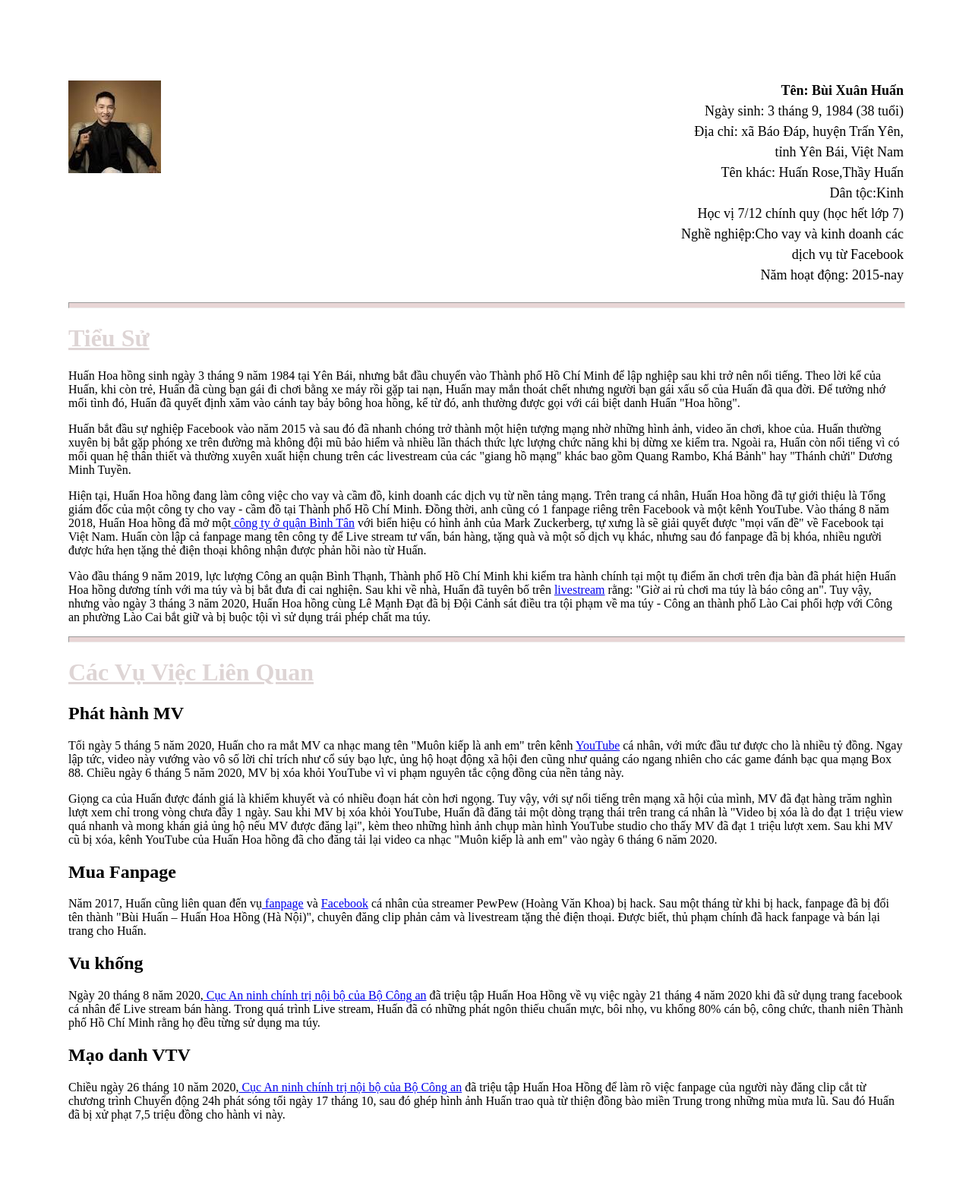
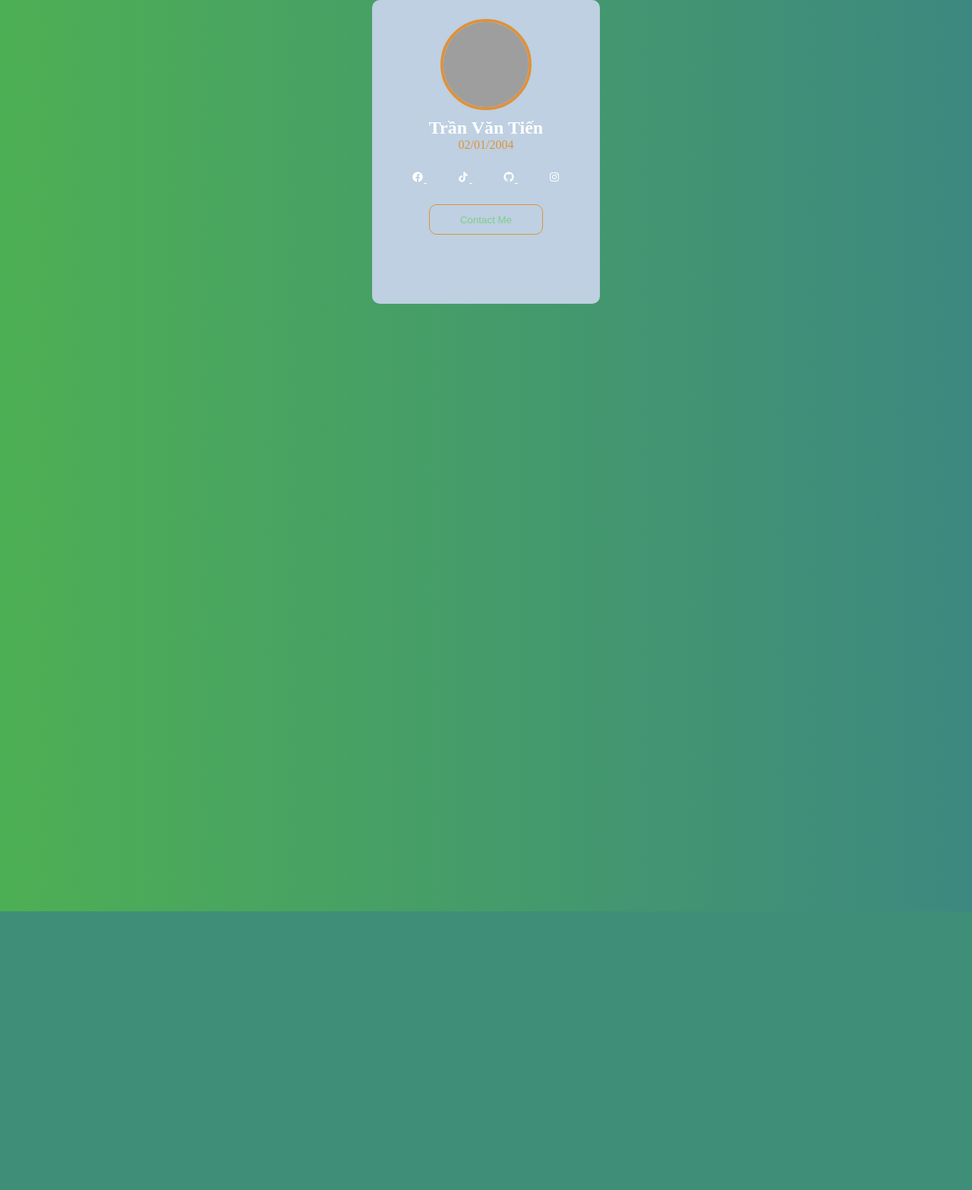
Before and after one commit to Trantien03/T2210M-HCJS, a PHP site: page /HTML/demo1.html in a window 1280 px wide. Shown: the whole page at 76% size. After the commit the page ends 1200 px from the top, so only its background shows below. Run offline with PHP 8.4, Linux system fonts and the light colour scheme; grey boxes are pictures that could not be loaded.

Commit message:
up code web

```diff
--- a/CSS/demo3.css
+++ b/CSS/demo3.css
@@ -1,17 +1,75 @@
-h1{
-    color: #d728de;
+@import url('https://fonts.googleapis.com/css2? family= Roboto:wght@300 & display=swap');
+:root{
+    --primary-color: #de923c;
+}
+*{
+    margin:0;
+    padding:0;
+    box-sizing: border-box;
+}
+body{
+    height:150vh;
+    background: linear-gradient(to right, #4daf54, #3d8880);
+    display: flex;
+    justify-content: center;
+    /*font-family: "Poppins";*/
+    color: white;
+}
+.card{
+    width:300px;
+    height: 400px;
+    background: #bed0e1;
+    border-radius: 10px;
     text-align: center;
+    justify-content: center;
+    overflow: hidden;
 }
 img{
-    max-width: 75%;
-    text-align: center;
+    object-fit: cover;
+    width: 100%;
+    height: 100%;
+    object-position: center;
 }
-div{
-    text-align: center;
-    width:25%;
-    float: left;
-    margin: 15px 15px 15px 15px;
-    padding: 10px;
-    box-sizing: border-box;
-    background-color: #42403e;
+.card_img{
+    width: 120px;
+    height: 120px;
+    border: 4px solid var(--primary-color);
+    border-radius: 50%;
+    overflow: hidden;
+    margin: 0 auto;
+    transform: translateY(25px);
 }
+.card h2{
+    margin-top: 35px;
+
+
+}
+.card p{
+    color: var(--primary-color);
+}
+.card_social{
+    margin: 25px 0;
+}
+.card_social a{
+    color: white;
+    margin: 25px 20px;
+}
+.card button{
+    width: 150px;
+    height: 40px;
+    border: 1px solid var(--primary-color);
+    background: transparent;
+    color: #7fcc8c;
+    border-radius: 10px;
+    transition:0.5s;
+}
+.card button:hover{
+    background: #f2726a;
+}
+.card_img:hover{
+    width: 100%;
+    height: 100%;
+    border-radius: unset;
+    transform: unset;
+    border: none;
+}
--- /dev/null
+++ b/HTML/demo1.html
@@ -0,0 +1,34 @@
+<!DOCTYPE html>
+<html lang="en">
+<head>
+    <meta charset="UTF-8">
+    <title>Trang chủ</title>
+    <link href='https://unpkg.com/boxicons@2.1.4/css/boxicons.min.css' rel='stylesheet'>
+    <link rel="stylesheet" href="/CSS/demo3.css">
+
+</head>
+<body>
+<div class="card">
+    <div class="card_img">
+        <img src="../images1/ảnh3.jpg" alt="">
+    </div>
+    <h2>Trần Văn Tiến</h2>
+    <p>02/01/2004</p>
+    <div class="card_social">
+        <a href="https://www.facebook.com/profile.php?id=100034954598130">
+            <i class='bx bxl-facebook-circle'></i>
+        </a>
+        <a href="https://www.tiktok.com/@tienkhonglui22">
+            <i class='bx bxl-tiktok'></i>
+        </a>
+        <a href="https://github.com/Trantien03">
+            <i class='bx bxl-github'></i>
+        </a>
+        <a href="http://www.instagram.com/tienvantran2003">
+            <i class='bx bxl-instagram' ></i>
+        </a>
+    </div>
+    <button> Contact Me</button>
+</div>
+</body>
+</html>
--- a/demo1.html
+++ /dev/null
@@ -1,46 +0,0 @@
-<!DOCTYPE html>
-<html lang="en">
-<head>
-    <meta charset="UTF-8">
-    <title>Bài tập</title>
-    <link rel="stylesheet" href="CSS/main2.css">
-</head>
-<body>
-<div style="height: 300px;width: auto">
-    <p style="width: 122px; float: left">
-        <img width="122" src="images1/ảnh3.jpeg" alt="Bùi Xuấn Huấn">
-     </p>
-    <ul>
-        <li style="font-weight: 600">Tên: Bùi Xuân Huấn</li>
-        <li>Ngày sinh: 3 tháng 9, 1984 (38 tuổi) </li>
-        <li>Địa chỉ: xã Báo Đáp, huyện Trấn Yên, tỉnh Yên Bái, Việt Nam </li>
-        <li>Tên khác: Huấn Rose,Thầy Huấn</li>
-        <li>Dân tộc:Kinh</li>
-        <li>Học vị	7/12 chính quy (học hết lớp 7)</li>
-        <li>Nghề nghiệp:Cho vay và kinh doanh các dịch vụ từ Facebook</li>
-        <li>Năm hoạt động:	2015-nay</li>
-    </ul>
-</div>
-<hr>
-<div>
-     <h1>Tiểu sử</h1>
-     <p>Huấn Hoa hồng sinh ngày 3 tháng 9 năm 1984 tại Yên Bái, nhưng bắt đầu chuyển vào Thành phố Hồ Chí Minh để lập nghiệp sau khi trở nên nổi tiếng. Theo lời kể của Huấn, khi còn trẻ, Huấn đã cùng bạn gái đi chơi bằng xe máy rồi gặp tai nạn, Huấn may mắn thoát chết nhưng người bạn gái xấu số của Huấn đã qua đời. Để tưởng nhớ mối tình đó, Huấn đã quyết định xăm vào cánh tay bảy bông hoa hồng, kể từ đó, anh thường được gọi với cái biệt danh Huấn "Hoa hồng".</p>
-     <p>Huấn bắt đầu sự nghiệp Facebook vào năm 2015 và sau đó đã nhanh chóng trở thành một hiện tượng mạng nhờ những hình ảnh, video ăn chơi, khoe của. Huấn thường xuyên bị bắt gặp phóng xe trên đường mà không đội mũ bảo hiểm và nhiều lần thách thức lực lượng chức năng khi bị dừng xe kiểm tra. Ngoài ra, Huấn còn nổi tiếng vì có mối quan hệ thân thiết và thường xuyên xuất hiện chung trên các livestream của các "giang hồ mạng" khác bao gồm Quang Rambo, Khá Bảnh" hay "Thánh chửi" Dương Minh Tuyền.</p>
-    <p>Hiện tại, Huấn Hoa hồng đang làm công việc cho vay và cầm đồ, kinh doanh các dịch vụ từ nền tảng mạng. Trên trang cá nhân, Huấn Hoa hồng đã tự giới thiệu là Tổng giám đốc của một công ty cho vay - cầm đồ tại Thành phố Hồ Chí Minh. Đồng thời, anh cũng có 1 fanpage riêng trên Facebook và một kênh YouTube. Vào tháng 8 năm 2018, Huấn Hoa hồng đã mở một<a href="https://google.com"> công ty ở quận Bình Tân</a> với biển hiệu có hình ảnh của Mark Zuckerberg, tự xưng là sẽ giải quyết được "mọi vấn đề" về Facebook tại Việt Nam. Huấn còn lập cả fanpage mang tên công ty để Live stream tư vấn, bán hàng, tặng quà và một số dịch vụ khác, nhưng sau đó fanpage đã bị khóa, nhiều người được hứa hẹn tặng thẻ điện thoại không nhận được phản hồi nào từ Huấn.</p>
-     <p>Vào đầu tháng 9 năm 2019, lực lượng Công an quận Bình Thạnh, Thành phố Hồ Chí Minh khi kiểm tra hành chính tại một tụ điểm ăn chơi trên địa bàn đã phát hiện Huấn Hoa hồng dương tính với ma túy và bị bắt đưa đi cai nghiện. Sau khi về nhà, Huấn đã tuyên bố trên <a href="https://google.com">livestream</a> rằng: "Giờ ai rủ chơi ma túy là báo công an". Tuy vậy, nhưng vào ngày 3 tháng 3 năm 2020, Huấn Hoa hồng cùng Lê Mạnh Đạt đã bị Đội Cảnh sát điều tra tội phạm về ma túy - Công an thành phố Lào Cai phối hợp với Công an phường Lào Cai bắt giữ và bị buộc tội vì sử dụng trái phép chất ma túy.</p>
-</div>
-<hr>
-<div>
-    <h1>Các vụ việc liên quan</h1>
-    <h2>Phát hành MV</h2>
-         <p>Tối ngày 5 tháng 5 năm 2020, Huấn cho ra mắt MV ca nhạc mang tên "Muôn kiếp là anh em" trên kênh <a href="https://google.com">YouTube</a> cá nhân, với mức đầu tư được cho là nhiều tỷ đồng. Ngay lập tức, video này vướng vào vô số lời chỉ trích như cổ súy bạo lực, ủng hộ hoạt động xã hội đen cũng như quảng cáo ngang nhiên cho các game đánh bạc qua mạng Box 88. Chiều ngày 6 tháng 5 năm 2020, MV bị xóa khỏi YouTube vì vi phạm nguyên tắc cộng đồng của nền tảng này.</p>
-         <p>Giọng ca của Huấn được đánh giá là khiếm khuyết và có nhiều đoạn hát còn hơi ngọng. Tuy vậy, với sự nổi tiếng trên mạng xã hội của mình, MV đã đạt hàng trăm nghìn lượt xem chỉ trong vòng chưa đầy 1 ngày. Sau khi MV bị xóa khỏi YouTube, Huấn đã đăng tải một dòng trạng thái trên trang cá nhân là "Video bị xóa là do đạt 1 triệu view quá nhanh và mong khán giả ủng hộ nếu MV được đăng lại", kèm theo những hình ảnh chụp màn hình YouTube studio cho thấy MV đã đạt 1 triệu lượt xem. Sau khi MV cũ bị xóa, kênh YouTube của Huấn Hoa hồng đã cho đăng tải lại video ca nhạc "Muôn kiếp là anh em" vào ngày 6 tháng 6 năm 2020. </p>
-    <h2>Mua Fanpage</h2>
-        <p>Năm 2017, Huấn cũng liên quan đến vụ<a href="https://google.com"> fanpage</a> và <a href="https://google.com">Facebook</a> cá nhân của streamer PewPew (Hoàng Văn Khoa) bị hack. Sau một tháng từ khi bị hack, fanpage đã bị đổi tên thành "Bùi Huấn – Huấn Hoa Hồng (Hà Nội)", chuyên đăng clip phản cảm và livestream tặng thẻ điện thoại. Được biết, thủ phạm chính đã hack fanpage và bán lại trang cho Huấn.</p>
-    <h2>Vu khống</h2>
-        <p>Ngày 20 tháng 8 năm 2020,<a href="https://google.com"> Cục An ninh chính trị nội bộ của Bộ Công an</a> đã triệu tập Huấn Hoa Hồng về vụ việc ngày 21 tháng 4 năm 2020 khi đã sử dụng trang facebook cá nhân để Live stream bán hàng. Trong quá trình Live stream, Huấn đã có những phát ngôn thiếu chuẩn mực, bôi nhọ, vu khống 80% cán bộ, công chức, thanh niên Thành phố Hồ Chí Minh rằng họ đều từng sử dụng ma túy.</p>
-    <h2>Mạo danh VTV</h2>
-        <p>Chiều ngày 26 tháng 10 năm 2020,<a href="https://google.com"> Cục An ninh chính trị nội bộ của Bộ Công an</a> đã triệu tập Huấn Hoa Hồng để làm rõ việc fanpage của người này đăng clip cắt từ chương trình Chuyển động 24h phát sóng tối ngày 17 tháng 10, sau đó ghép hình ảnh Huấn trao quà từ thiện đồng bào miền Trung trong những mùa mưa lũ. Sau đó Huấn đã bị xử phạt 7,5 triệu đồng cho hành vi này. </p>
-</div>
-</body>
-</html>
```
Also changed, not shown: CSS/Layout.css (added, +37 -0 lines), CSS/baitapnhom.css (added, +57 -0 lines), CSS/form.css (added, +9 -0 lines), HTML/Layout.html (added, +38 -0 lines), HTML/baitapnhom.html (added, +52 -0 lines), HTML/baivenha1.html (added, +45 -0 lines), HTML/baivenha2.html (renamed from baivenha2.html, +7 -7 lines), HTML/demo2.html (added, +40 -0 lines), HTML/form.html (added, +42 -0 lines), T2210M-HCJS.html (deleted, +0 -60 lines), baivenha1.html (deleted, +0 -47 lines), HTML/index.php (added), images1/ảnh3.jpeg (deleted).
